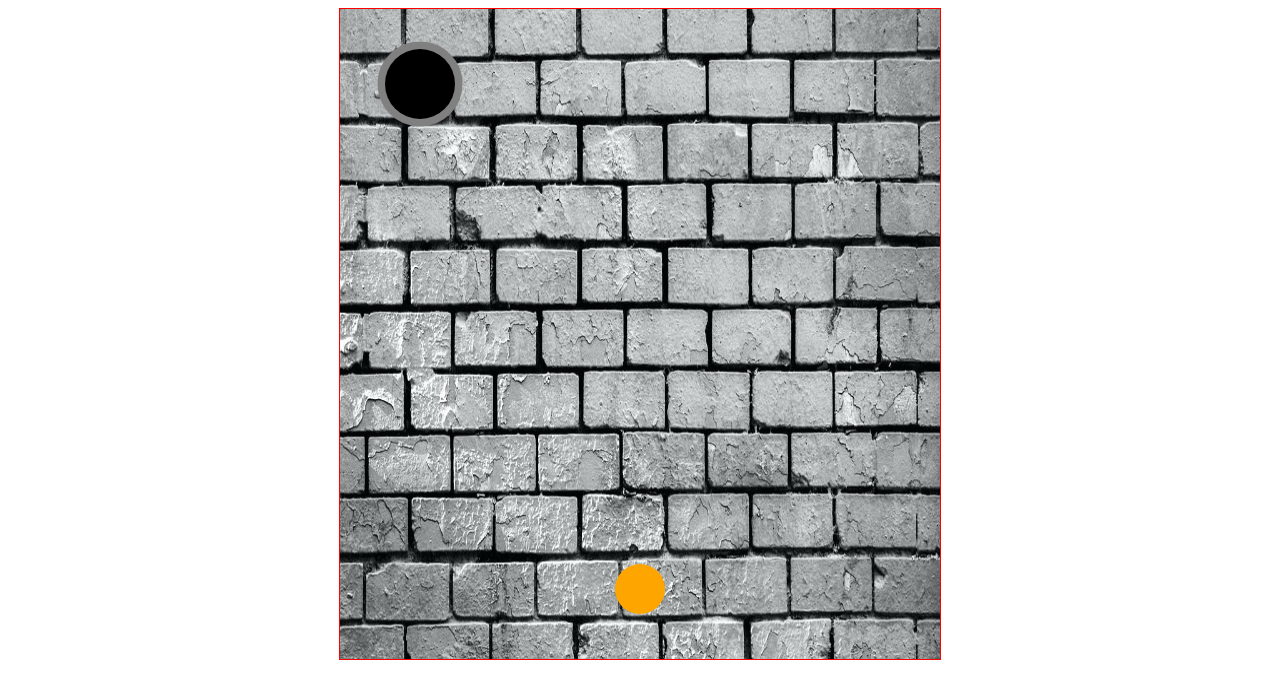
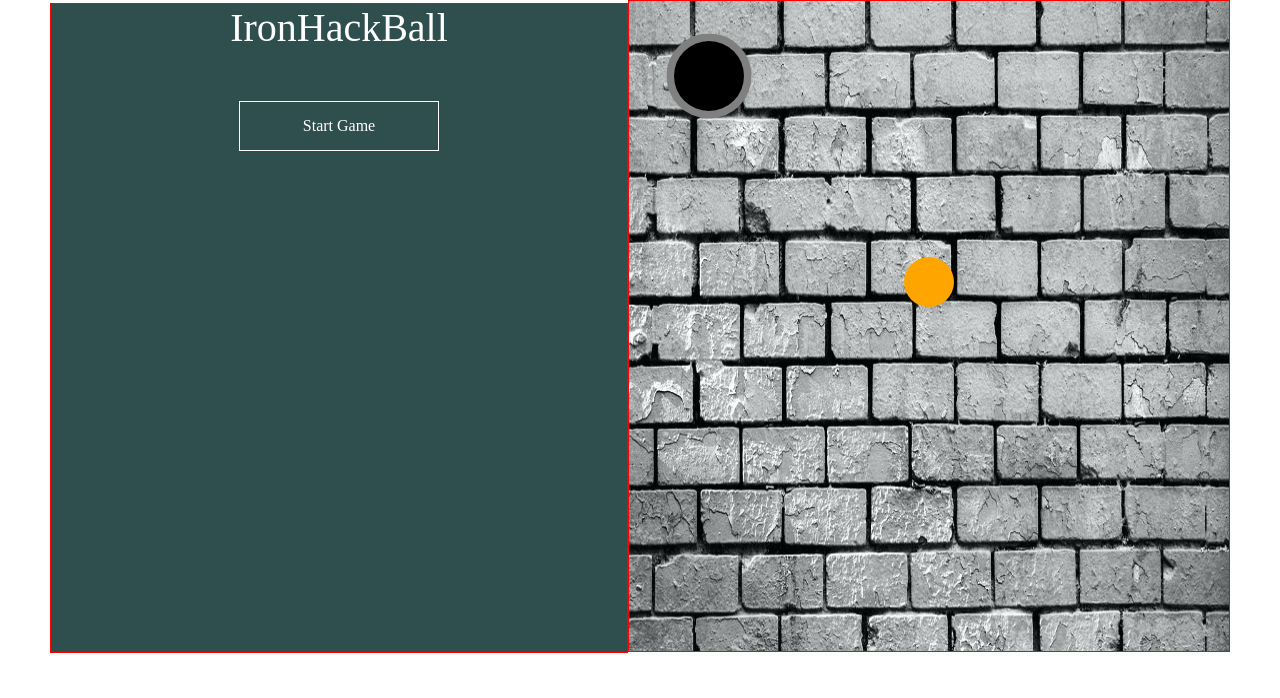
Before and after one commit to PatriciaDelgado/iron-ball-hack, a plain HTML site: page index.html in a window 1280 px wide. Drawn offline with Linux system fonts and the light colour scheme.

Commit message:
ball up && ball left and right moving && game over message

```diff
--- a/css/style.css
+++ b/css/style.css
@@ -1,8 +1,60 @@
+*{
+  margin: 0;
+  padding: 0;
+}
+div{
+  box-sizing: border-box;
+}
 .MainGame{
+  padding: 0 50px;
   display: flex;
-  justify-content: center;
+  justify-content: space-between;
   align-items: center;
+  color: white;
+  text-align: center;
 }
 #canvas {
   border:1px solid red;
 }
+.MainGame__start{
+  width: 600px;
+  height: 650px;
+  border: 1px solid red;
+  background-color: darkslategrey;
+}
+.MainGame__start-title{
+  font-size: 40px;
+  margin-bottom: 50px;
+  text-align: center;
+}
+.MainGame__start-button{
+  width: 200px;
+  height: 50px;
+  text-align: center;
+  margin: 0 auto;
+  border: 1px solid white;
+  display: flex;
+  align-items: center;
+  justify-content: center;
+}
+.MainGame__game{
+  position: relative;
+}
+.GameOver{
+  width: 400px;
+  padding: 20px 50px;
+  background-color: red;
+  border-radius: 5px;
+  color: white;
+  text-align: center;
+  text-transform: uppercase;
+  font-size: 40px;
+  position: absolute;
+  top: 50%;
+  left: 50%;
+  transform: translate(-50%, -50%);
+  display: none;
+}
+.GameOver__active{
+  display: block;
+}
--- a/index.html
+++ b/index.html
@@ -9,7 +9,16 @@
 </head>
 <body>
   <div class="MainGame">
-    <canvas id="canvas"></canvas>
+    <div class="MainGame__start">
+        <div class="MainGame__start-title">IronHackBall</div>
+        <div class="MainGame__start-button" onclick="startGame()">Start Game</div>
+    </div>
+    <div class="MainGame__game">
+        <canvas id="canvas"></canvas>
+        <div class="GameOver" id="GameOver">
+          Oops, has perdido!
+        </div>
+    </div>
   </div>
   <script src="js/ball.js"></script>
   <script src="js/hole.js"></script>
--- a/js/ball.js
+++ b/js/ball.js
@@ -1,36 +1,52 @@
-function Ball(ctx, x, y){
+function Ball(ctx){
   this.ctx = ctx;
   this.width = 25;
-  this.posX = x;
-  this.posY = y;
+  this.posX = 300;
+  this.posY = 580;
+  this.isMovingRight = false;
+  this.isMovingLeft = false;
+  this.velocityY = 1;
   this.color = 'orange';
+}
+//Ball.prototype.moveLeft = function(){
+  //this.posX -= 5;
+  //console.log(this.posX)
+//}
+//Ball.prototype.moveRight = function(){
+  //this.posX += 5;
+  //console.log(this.posX)
+//}
+Ball.prototype.move = function() {
+  document.onkeydown = function(e) {
+    switch (e.keyCode) {
+      case 37:
+        //this.moveLeft();
+        this.isMovingLeft = true;
+        break;
+      case 39:
+        //this.moveRight();
+        this.isMovingRight = true;
+        break;
+    }
+  }.bind(this)
+  document.onkeyup = function(e) {
+    this.isMovingRight = false;
+    this.isMovingLeft = false;
+  }.bind(this)
 
+  if(this.isMovingRight === true && this.posX + this.width <= canvas.width)this.posX += 5;
+  if(this.isMovingLeft === true && this.posX > 0)this.posX -= 5;
+  //function startGame() {}
+  this.posY -= this.velocityY;
+  if(this.posY <= (0 + this.width)){
+    var element = document.getElementById('GameOver');
+    element.classList.add("GameOver__active");
+  }
 }
 Ball.prototype.draw = function() {
   this.ctx.beginPath();
   this.ctx.fillStyle = this.color;
   this.ctx.arc(this.posX, this.posY, this.width, 0, 2 * Math.PI);
   this.ctx.fill();
+  this.ctx.closePath()
 }
-Ball.prototype.move = function() {
-
-  function moveLeft() {
-    this.posX -= 1;
-    console.log(this.posX);
-  }
-  function moveRight() {
-    this.posX += 1;
-  }
-  document.onkeydown = function(e) {
-    switch (e.keyCode) {
-      case 37:
-        moveLeft();
-        console.log('moverse a la izquierda');
-        break;
-      case 39:
-        moveRight();
-        console.log('moverse a la derecha');
-        break;
-    }
-  }
-}
--- a/js/game.js
+++ b/js/game.js
@@ -1,5 +1,3 @@
-
-
 function Game(){
   this.canvas = document.getElementById('canvas');
   this.ctx = this.canvas.getContext('2d');
@@ -7,10 +5,9 @@ function Game(){
   canvas.height = 650;
   this.background = new Background(this.ctx);
   this.hole = new Hole(this.ctx);
-  this.ball = new Ball(this.ctx, 300, 580);
+  this.ball = new Ball(this.ctx);
 }
 /* var obstacles = [];
-
   for (i = 0; i < 10; i++) {
     obstacles.push(this.hole)
   }  */
@@ -19,6 +16,144 @@ function Game(){
 Game.prototype.update = function() {
   this.background.draw()
   this.hole.draw();
+  this.ball.move();
   this.ball.draw();
-  this.ball.move();
 }
+
+
+
+
+/*
+var myObstacles = [];
+
+function startGame() {
+    myGameArea.start();
+    player = new component(30, 30, "red", 0, 110);
+}
+
+var myGameArea = {
+    canvas : document.createElement("canvas"),
+    start : function() {
+        this.canvas.width = 480;
+        this.canvas.height = 270;
+        this.context = this.canvas.getContext("2d");
+        document.body.insertBefore(this.canvas, document.body.childNodes[0]);
+      this.interval = setInterval(updateGameArea, 20);
+    },
+    frames: 0,
+    clear : function() {
+          this.context.clearRect(0, 0, this.canvas.width, this.canvas.height);
+      },
+  score: function() {
+    points = (Math.floor(this.frames/5))
+    this.context.font = '18px serif';
+    this.context.fillStyle = 'black';
+    this.context.fillText('Score: '+points, 350, 50);
+  },
+  stop : function() {
+        clearInterval(this.interval);
+    }
+}
+
+function component(width, height, color, x, y) {
+    this.width = width;
+    this.height = height;
+    this.x = x;
+    this.y = y;
+    this.speedX = 0;
+    this.speedY = 0;
+    this.update = function(){
+        ctx = myGameArea.context;
+        ctx.fillStyle = color;
+        ctx.fillRect(this.x, this.y, this.width, this.height);
+    }
+    this.newPos = function() {
+        this.x += this.speedX;
+        this.y += this.speedY;
+    }
+    this.left   = function() { return this.x                 }
+    this.right  = function() { return (this.x + this.width)  }
+    this.top    = function() { return this.y                 }
+    this.bottom = function() { return this.y + (this.height) }
+
+
+  this.crashWith = function(obstacle) {
+      return !((this.bottom() < obstacle.top())    ||
+               (this.top()    > obstacle.bottom()) ||
+               (this.right()  < obstacle.left())   ||
+               (this.left()   > obstacle.right()))
+    }
+}
+
+function updateGameArea() {
+    for (i = 0; i < myObstacles.length; i += 1) {
+        if (player.crashWith(myObstacles[i])) {
+            myGameArea.stop();
+            return;
+        }
+    }
+    myGameArea.clear();
+    myGameArea.frames +=1;
+    if (myGameArea.frames % 100 === 0) {
+        x = myGameArea.canvas.width;
+        minHeight = 20;
+        maxHeight = 200;
+        height = Math.floor(Math.random()*(maxHeight-minHeight+1)+minHeight);
+        minGap = 50;
+        maxGap = 200;
+        gap = Math.floor(Math.random()*(maxGap-minGap+1)+minGap);
+        myObstacles.push(new component(10, height, "green", x, 0));
+        myObstacles.push(new component(10, x - height - gap, "green", x, height + gap));
+    }
+    for (i = 0; i < myObstacles.length; i += 1) {
+        myObstacles[i].x += -1;
+        myObstacles[i].update();
+    }
+    player.newPos();
+    player.update();
+    myGameArea.score();
+}
+
+function moveUp() {
+    player.speedY -= 1;
+}
+
+function moveDown() {
+    player.speedY += 1;
+}
+
+function moveLeft() {
+    player.speedX -= 1;
+}
+
+function moveRight() {
+    player.speedX += 1;
+}
+
+document.onkeydown = function(e) {
+  switch (e.keyCode) {
+    case 38:
+      moveUp();
+      break;
+    case 40:
+      moveDown();
+      break;
+    case 37:
+      moveLeft();
+      break;
+    case 39:
+      moveRight();
+      break;
+  }
+}
+
+document.onkeyup = function(e) {
+  stopMove();
+}
+
+function stopMove() {
+    player.speedX = 0;
+    player.speedY = 0;
+}
+
+startGame(); */
```
